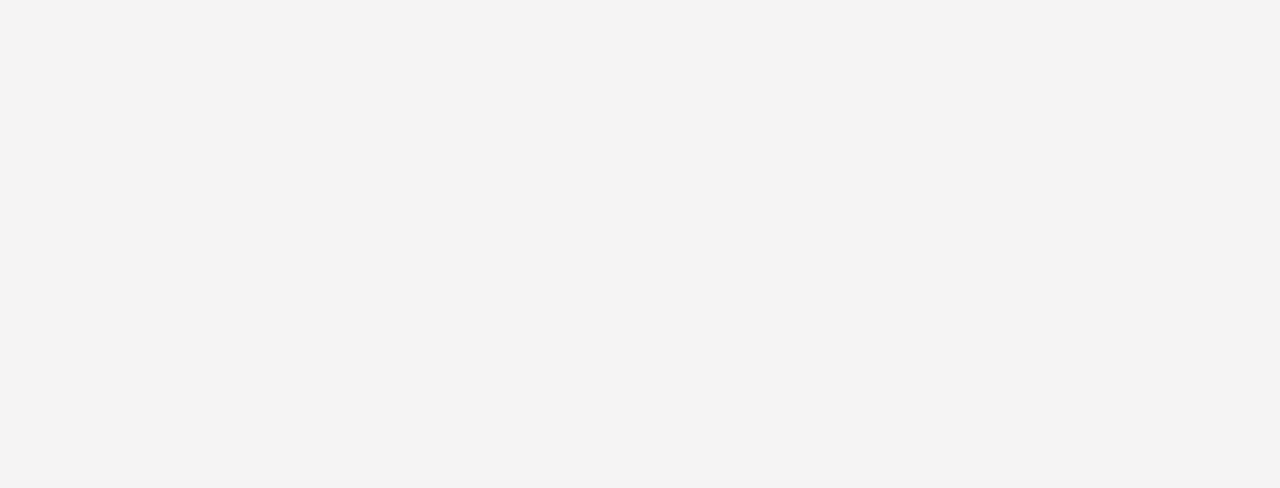
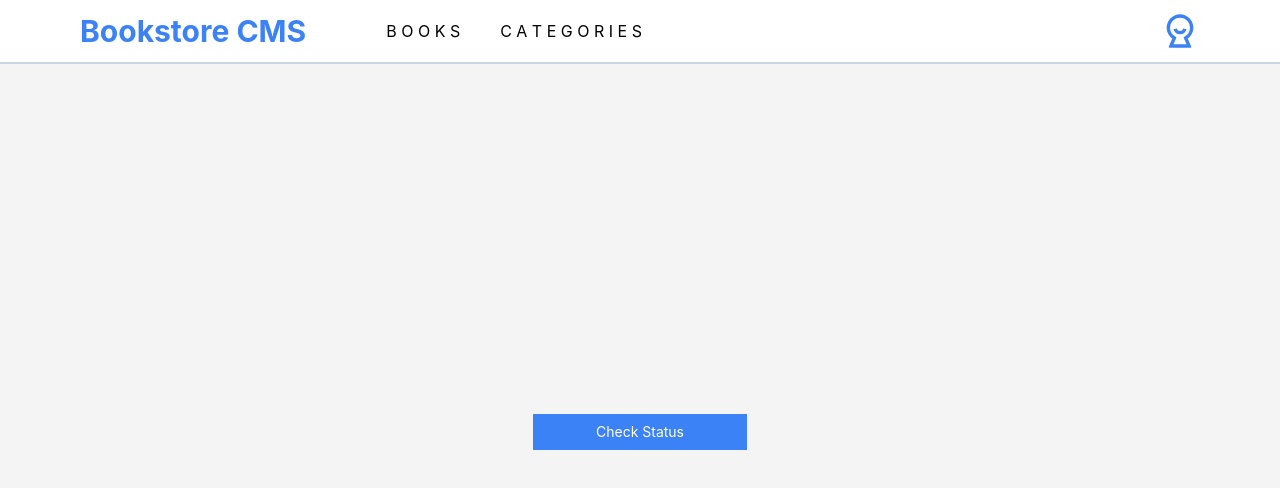
Before and after one commit to rmrmrmr/Bookstore, a React (Create React App) app: page /categories in a window 1280 px wide. Before the commit this address had no page. Shown: the top 488 px of the page. Built offline with nearby package versions, Linux system fonts and the light colour scheme.

Commit message:
Add categories page

```diff
--- a/src/App.js
+++ b/src/App.js
@@ -22,6 +22,15 @@ export default function App() {
             </div>
 )}
         />
+        <Route
+          path="/categories"
+          element={(
+            <div className="h-screen flex flex-wrap justify-center">
+              <Navbar />
+              <input type="button" value="Check Status" className="bg-blue-500 text-white px-10 py-2 text-sm w-1/6 h-9" />
+            </div>
+)}
+        />
       </Routes>
     </Router>
   );
```
